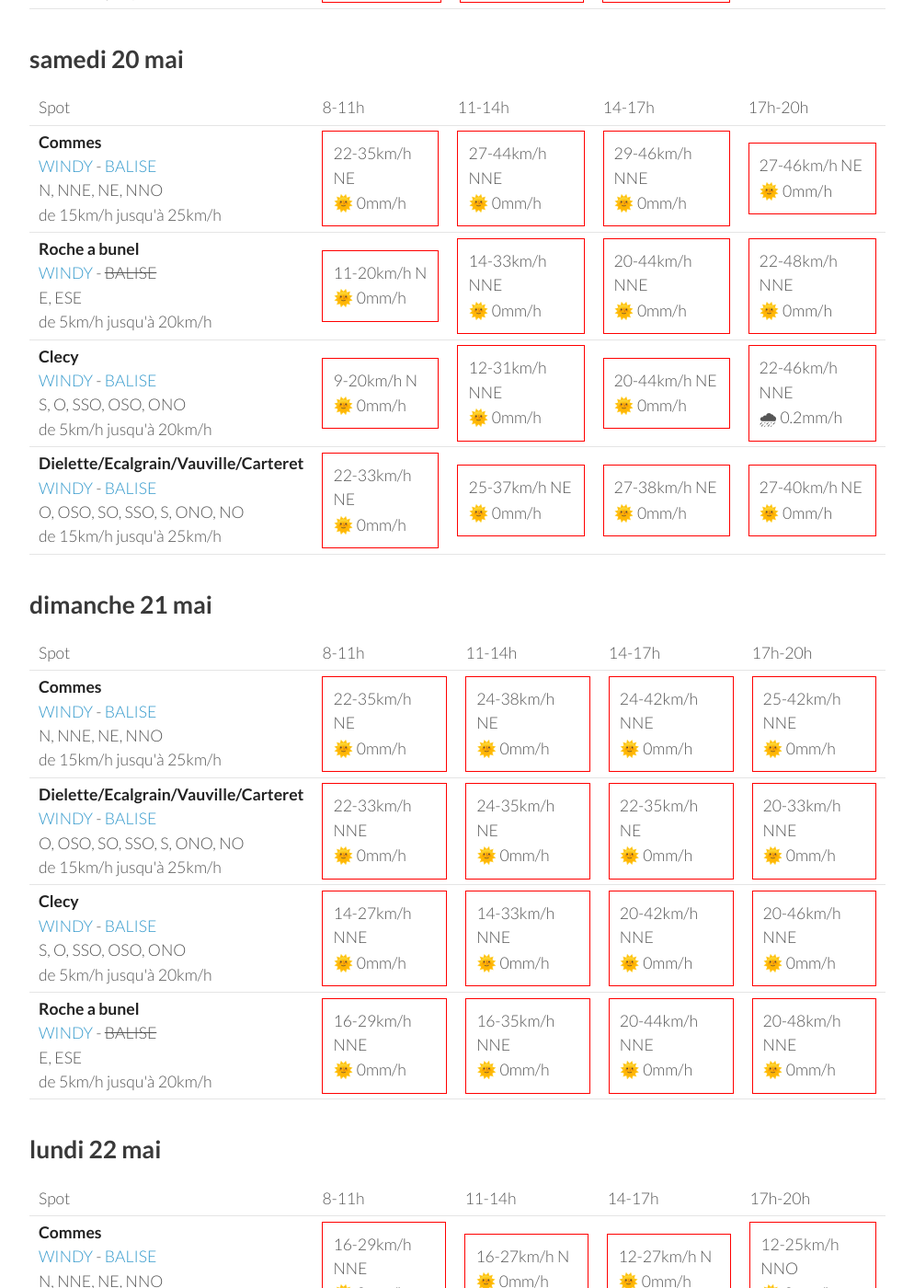
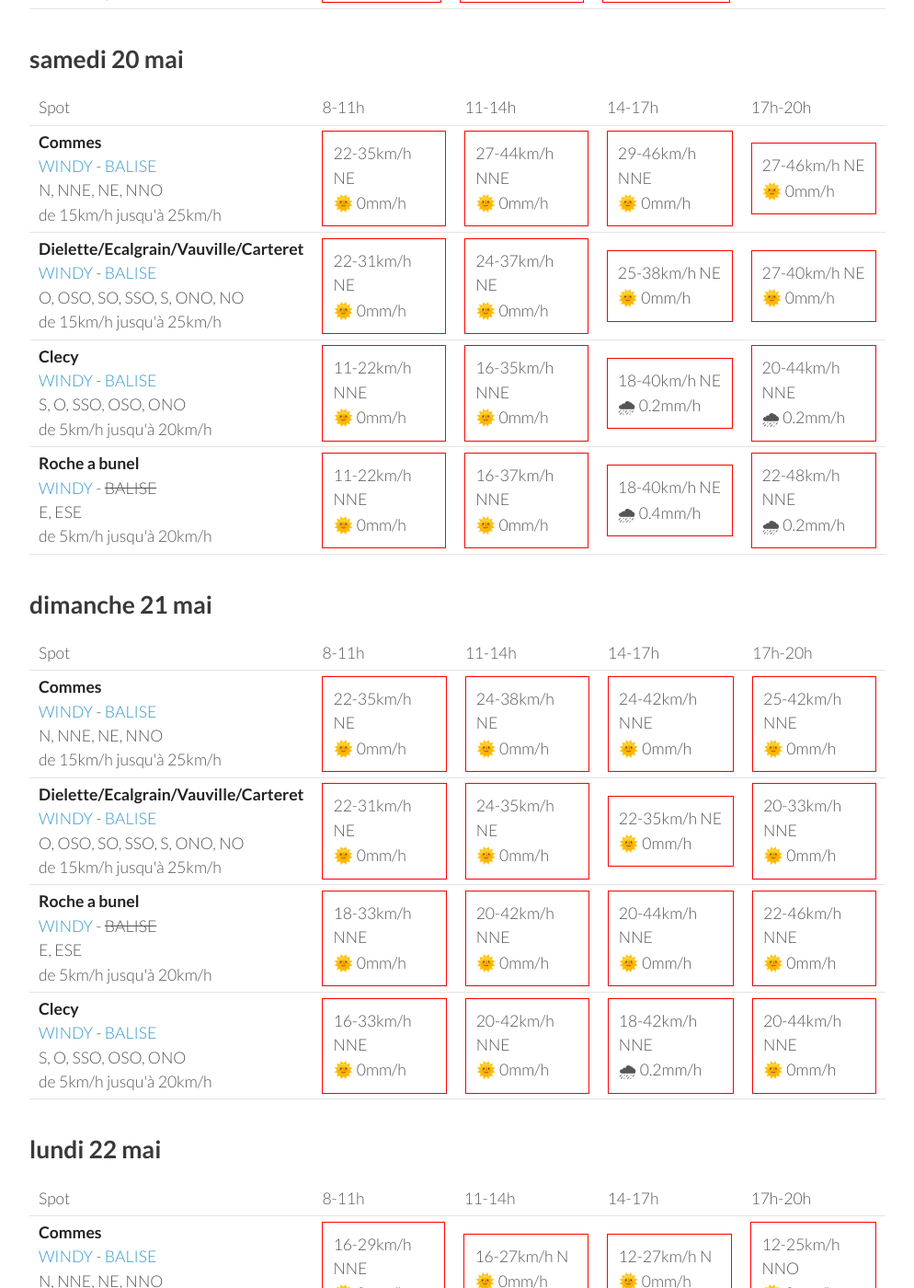
Before and after one commit to parapente-dans-le-nord/parapente-dans-le-nord.github.io, a Jekyll site: the page built from normandie.markdown, in a window 1280 px wide and 1400 px high, scrolled down 1425 px. Shown: the whole window at 92% size, without its empty margins (26-1020 px from the left). Built offline with Jekyll 4.4.1, drawn with Linux system fonts in a browser that asks for light colours; some of the changed text lies outside the part shown.

Commit message:
update index.markdown

```diff
--- a/normandie.markdown
+++ b/normandie.markdown
@@ -144,32 +144,32 @@ page mise à jour le jeudi 18 mai 06:46
 
     </tr>
 <tr>
-        <td><strong>Roche a bunel</strong><br><a href="https://windy.com/48.993/-0.499?48.580,-0.499,8">WINDY</a> - <span class="no-balise"> BALISE </span><br> <span class="vent-favorable">E, ESE</span><br><span class="force-vent">de 5km/h jusqu'à 20km/h</span> </td>
+        <td><strong>Dielette/Ecalgrain/Vauville/Carteret</strong><br><a href="https://windy.com/49.650/-1.856?49.243,-1.856,8">WINDY</a> - <span class=""><a href="http://www.balisemeteo.com/balise.php?idBalise=81">BALISE</a> </span><br> <span class="vent-favorable">O, OSO, SO, SSO, S, ONO, NO</span><br><span class="force-vent">de 15km/h jusqu'à 25km/h</span> </td>
 
-            <td><div class="not-flyable"><p>11-20km/h N</p><p>🌞 0mm/h</p></div></td>
-            <td><div class="not-flyable"><p>14-33km/h NNE</p><p>🌞 0mm/h</p></div></td>
-            <td><div class="not-flyable"><p>20-44km/h NNE</p><p>🌞 0mm/h</p></div></td>
-            <td><div class="not-flyable"><p>22-48km/h NNE</p><p>🌞 0mm/h</p></div></td>
+            <td><div class="not-flyable"><p>22-31km/h NE</p><p>🌞 0mm/h</p></div></td>
+            <td><div class="not-flyable"><p>24-37km/h NE</p><p>🌞 0mm/h</p></div></td>
+            <td><div class="not-flyable"><p>25-38km/h NE</p><p>🌞 0mm/h</p></div></td>
+            <td><div class="not-flyable"><p>27-40km/h NE</p><p>🌞 0mm/h</p></div></td>
 
 
     </tr>
 <tr>
         <td><strong>Clecy</strong><br><a href="https://windy.com/48.929/-0.470?48.516,-0.470,8">WINDY</a> - <span class=""><a href="http://www.balisemeteo.com/balise.php?idBalise=122">BALISE</a> </span><br> <span class="vent-favorable">S, O, SSO, OSO, ONO</span><br><span class="force-vent">de 5km/h jusqu'à 20km/h</span> </td>
 
-            <td><div class="not-flyable"><p>9-20km/h N</p><p>🌞 0mm/h</p></div></td>
-            <td><div class="not-flyable"><p>12-31km/h NNE</p><p>🌞 0mm/h</p></div></td>
-            <td><div class="not-flyable"><p>20-44km/h NE</p><p>🌞 0mm/h</p></div></td>
-            <td><div class="not-flyable"><p>22-46km/h NNE</p><p>🌧 0.2mm/h</p></div></td>
+            <td><div class="not-flyable"><p>11-22km/h NNE</p><p>🌞 0mm/h</p></div></td>
+            <td><div class="not-flyable"><p>16-35km/h NNE</p><p>🌞 0mm/h</p></div></td>
+            <td><div class="not-flyable"><p>18-40km/h NE</p><p>🌧 0.2mm/h</p></div></td>
+            <td><div class="not-flyable"><p>20-44km/h NNE</p><p>🌧 0.2mm/h</p></div></td>
 
 
     </tr>
 <tr>
-        <td><strong>Dielette/Ecalgrain/Vauville/Carteret</strong><br><a href="https://windy.com/49.650/-1.856?49.243,-1.856,8">WINDY</a> - <span class=""><a href="http://www.balisemeteo.com/balise.php?idBalise=81">BALISE</a> </span><br> <span class="vent-favorable">O, OSO, SO, SSO, S, ONO, NO</span><br><span class="force-vent">de 15km/h jusqu'à 25km/h</span> </td>
+        <td><strong>Roche a bunel</strong><br><a href="https://windy.com/48.993/-0.499?48.580,-0.499,8">WINDY</a> - <span class="no-balise"> BALISE </span><br> <span class="vent-favorable">E, ESE</span><br><span class="force-vent">de 5km/h jusqu'à 20km/h</span> </td>
 
-            <td><div class="not-flyable"><p>22-33km/h NE</p><p>🌞 0mm/h</p></div></td>
-            <td><div class="not-flyable"><p>25-37km/h NE</p><p>🌞 0mm/h</p></div></td>
-            <td><div class="not-flyable"><p>27-38km/h NE</p><p>🌞 0mm/h</p></div></td>
-            <td><div class="not-flyable"><p>27-40km/h NE</p><p>🌞 0mm/h</p></div></td>
+            <td><div class="not-flyable"><p>11-22km/h NNE</p><p>🌞 0mm/h</p></div></td>
+            <td><div class="not-flyable"><p>16-37km/h NNE</p><p>🌞 0mm/h</p></div></td>
+            <td><div class="not-flyable"><p>18-40km/h NE</p><p>🌧 0.4mm/h</p></div></td>
+            <td><div class="not-flyable"><p>22-48km/h NNE</p><p>🌧 0.2mm/h</p></div></td>
 
 
     </tr>
@@ -202,7 +202,7 @@ page mise à jour le jeudi 18 mai 06:46
 <tr>
         <td><strong>Dielette/Ecalgrain/Vauville/Carteret</strong><br><a href="https://windy.com/49.650/-1.856?49.243,-1.856,8">WINDY</a> - <span class=""><a href="http://www.balisemeteo.com/balise.php?idBalise=81">BALISE</a> </span><br> <span class="vent-favorable">O, OSO, SO, SSO, S, ONO, NO</span><br><span class="force-vent">de 15km/h jusqu'à 25km/h</span> </td>
 
-            <td><div class="not-flyable"><p>22-33km/h NNE</p><p>🌞 0mm/h</p></div></td>
+            <td><div class="not-flyable"><p>22-31km/h NE</p><p>🌞 0mm/h</p></div></td>
             <td><div class="not-flyable"><p>24-35km/h NE</p><p>🌞 0mm/h</p></div></td>
             <td><div class="not-flyable"><p>22-35km/h NE</p><p>🌞 0mm/h</p></div></td>
             <td><div class="not-flyable"><p>20-33km/h NNE</p><p>🌞 0mm/h</p></div></td>
@@ -210,22 +210,22 @@ page mise à jour le jeudi 18 mai 06:46
 
     </tr>
 <tr>
-        <td><strong>Clecy</strong><br><a href="https://windy.com/48.929/-0.470?48.516,-0.470,8">WINDY</a> - <span class=""><a href="http://www.balisemeteo.com/balise.php?idBalise=122">BALISE</a> </span><br> <span class="vent-favorable">S, O, SSO, OSO, ONO</span><br><span class="force-vent">de 5km/h jusqu'à 20km/h</span> </td>
+        <td><strong>Roche a bunel</strong><br><a href="https://windy.com/48.993/-0.499?48.580,-0.499,8">WINDY</a> - <span class="no-balise"> BALISE </span><br> <span class="vent-favorable">E, ESE</span><br><span class="force-vent">de 5km/h jusqu'à 20km/h</span> </td>
 
-            <td><div class="not-flyable"><p>14-27km/h NNE</p><p>🌞 0mm/h</p></div></td>
-            <td><div class="not-flyable"><p>14-33km/h NNE</p><p>🌞 0mm/h</p></div></td>
+            <td><div class="not-flyable"><p>18-33km/h NNE</p><p>🌞 0mm/h</p></div></td>
             <td><div class="not-flyable"><p>20-42km/h NNE</p><p>🌞 0mm/h</p></div></td>
-            <td><div class="not-flyable"><p>20-46km/h NNE</p><p>🌞 0mm/h</p></div></td>
+            <td><div class="not-flyable"><p>20-44km/h NNE</p><p>🌞 0mm/h</p></div></td>
+            <td><div class="not-flyable"><p>22-46km/h NNE</p><p>🌞 0mm/h</p></div></td>
 
 
     </tr>
 <tr>
-        <td><strong>Roche a bunel</strong><br><a href="https://windy.com/48.993/-0.499?48.580,-0.499,8">WINDY</a> - <span class="no-balise"> BALISE </span><br> <span class="vent-favorable">E, ESE</span><br><span class="force-vent">de 5km/h jusqu'à 20km/h</span> </td>
+        <td><strong>Clecy</strong><br><a href="https://windy.com/48.929/-0.470?48.516,-0.470,8">WINDY</a> - <span class=""><a href="http://www.balisemeteo.com/balise.php?idBalise=122">BALISE</a> </span><br> <span class="vent-favorable">S, O, SSO, OSO, ONO</span><br><span class="force-vent">de 5km/h jusqu'à 20km/h</span> </td>
 
-            <td><div class="not-flyable"><p>16-29km/h NNE</p><p>🌞 0mm/h</p></div></td>
-            <td><div class="not-flyable"><p>16-35km/h NNE</p><p>🌞 0mm/h</p></div></td>
+            <td><div class="not-flyable"><p>16-33km/h NNE</p><p>🌞 0mm/h</p></div></td>
+            <td><div class="not-flyable"><p>20-42km/h NNE</p><p>🌞 0mm/h</p></div></td>
+            <td><div class="not-flyable"><p>18-42km/h NNE</p><p>🌧 0.2mm/h</p></div></td>
             <td><div class="not-flyable"><p>20-44km/h NNE</p><p>🌞 0mm/h</p></div></td>
-            <td><div class="not-flyable"><p>20-48km/h NNE</p><p>🌞 0mm/h</p></div></td>
 
 
     </tr>
@@ -258,10 +258,10 @@ page mise à jour le jeudi 18 mai 06:46
 <tr>
         <td><strong>Dielette/Ecalgrain/Vauville/Carteret</strong><br><a href="https://windy.com/49.650/-1.856?49.243,-1.856,8">WINDY</a> - <span class=""><a href="http://www.balisemeteo.com/balise.php?idBalise=81">BALISE</a> </span><br> <span class="vent-favorable">O, OSO, SO, SSO, S, ONO, NO</span><br><span class="force-vent">de 15km/h jusqu'à 25km/h</span> </td>
 
-            <td><div class="not-flyable"><p>18-25km/h NNE</p><p>🌞 0mm/h</p></div></td>
-            <td><div class="not-flyable"><p>20-31km/h NNE</p><p>🌞 0mm/h</p></div></td>
-            <td><div class="not-flyable"><p>18-29km/h NNE</p><p>🌞 0mm/h</p></div></td>
-            <td><div class="not-flyable"><p>16-25km/h N</p><p>🌞 0mm/h</p></div></td>
+            <td><div class="not-flyable"><p>22-31km/h NNE</p><p>🌞 0mm/h</p></div></td>
+            <td><div class="not-flyable"><p>24-37km/h NE</p><p>🌞 0mm/h</p></div></td>
+            <td><div class="not-flyable"><p>22-37km/h NE</p><p>🌞 0mm/h</p></div></td>
+            <td><div class="not-flyable"><p>18-33km/h NNE</p><p>🌞 0mm/h</p></div></td>
 
 
     </tr>
@@ -269,19 +269,19 @@ page mise à jour le jeudi 18 mai 06:46
         <td><strong>Clecy</strong><br><a href="https://windy.com/48.929/-0.470?48.516,-0.470,8">WINDY</a> - <span class=""><a href="http://www.balisemeteo.com/balise.php?idBalise=122">BALISE</a> </span><br> <span class="vent-favorable">S, O, SSO, OSO, ONO</span><br><span class="force-vent">de 5km/h jusqu'à 20km/h</span> </td>
 
             <td><div class="not-flyable"><p>16-33km/h NNE</p><p>🌞 0mm/h</p></div></td>
-            <td><div class="not-flyable"><p>14-33km/h N</p><p>🌞 0mm/h</p></div></td>
-            <td><div class="not-flyable"><p>14-35km/h N</p><p>🌞 0mm/h</p></div></td>
-            <td><div class="not-flyable"><p>14-33km/h N</p><p>🌞 0mm/h</p></div></td>
+            <td><div class="not-flyable"><p>16-38km/h NNE</p><p>🌧 0.7mm/h</p></div></td>
+            <td><div class="not-flyable"><p>16-37km/h NNE</p><p>🌧 0.8mm/h</p></div></td>
+            <td><div class="not-flyable"><p>16-37km/h NNE</p><p>🌞 0mm/h</p></div></td>
 
 
     </tr>
 <tr>
         <td><strong>Roche a bunel</strong><br><a href="https://windy.com/48.993/-0.499?48.580,-0.499,8">WINDY</a> - <span class="no-balise"> BALISE </span><br> <span class="vent-favorable">E, ESE</span><br><span class="force-vent">de 5km/h jusqu'à 20km/h</span> </td>
 
-            <td><div class="not-flyable"><p>16-33km/h NNE</p><p>🌞 0mm/h</p></div></td>
-            <td><div class="not-flyable"><p>16-33km/h N</p><p>🌞 0mm/h</p></div></td>
-            <td><div class="not-flyable"><p>14-35km/h N</p><p>🌞 0mm/h</p></div></td>
-            <td><div class="not-flyable"><p>14-33km/h N</p><p>🌞 0mm/h</p></div></td>
+            <td><div class="not-flyable"><p>18-35km/h NNE</p><p>🌞 0mm/h</p></div></td>
+            <td><div class="not-flyable"><p>18-38km/h NNE</p><p>🌧 0.8mm/h</p></div></td>
+            <td><div class="not-flyable"><p>18-38km/h NNE</p><p>🌧 0.5mm/h</p></div></td>
+            <td><div class="not-flyable"><p>18-40km/h NNE</p><p>🌞 0mm/h</p></div></td>
 
 
     </tr>
@@ -289,3 +289,49 @@ page mise à jour le jeudi 18 mai 06:46
 </tbody>
 </table>
 {:/}
+## mardi 23 mai
+
+{::nomarkdown}
+<table>
+  <tbody>
+    <tr>
+      <td>Spot</td>
+      <td>8-11h</td>
+      <td>11-14h</td>
+      <td>14-17h</td>
+      <td>17h-20h</td>
+    </tr>
+<tr>
+        <td><strong>Dielette/Ecalgrain/Vauville/Carteret</strong><br><a href="https://windy.com/49.650/-1.856?49.243,-1.856,8">WINDY</a> - <span class=""><a href="http://www.balisemeteo.com/balise.php?idBalise=81">BALISE</a> </span><br> <span class="vent-favorable">O, OSO, SO, SSO, S, ONO, NO</span><br><span class="force-vent">de 15km/h jusqu'à 25km/h</span> </td>
+
+            <td><div class="not-flyable"><p>24-35km/h NNE</p><p>🌞 0mm/h</p></div></td>
+            <td><div class="not-flyable"><p>25-38km/h NNE</p><p>🌞 0mm/h</p></div></td>
+            <td><div class="not-flyable"><p>25-38km/h NNE</p><p>🌞 0mm/h</p></div></td>
+            <td><div class="not-flyable"><p>18-37km/h NE</p><p>🌞 0mm/h</p></div></td>
+
+
+    </tr>
+<tr>
+        <td><strong>Clecy</strong><br><a href="https://windy.com/48.929/-0.470?48.516,-0.470,8">WINDY</a> - <span class=""><a href="http://www.balisemeteo.com/balise.php?idBalise=122">BALISE</a> </span><br> <span class="vent-favorable">S, O, SSO, OSO, ONO</span><br><span class="force-vent">de 5km/h jusqu'à 20km/h</span> </td>
+
+            <td><div class="not-flyable"><p>16-31km/h NNE</p><p>🌞 0mm/h</p></div></td>
+            <td><div class="not-flyable"><p>18-38km/h NNE</p><p>🌞 0mm/h</p></div></td>
+            <td><div class="not-flyable"><p>16-38km/h NNE</p><p>🌞 0mm/h</p></div></td>
+            <td><div class="not-flyable"><p>22-46km/h NNE</p><p>🌞 0mm/h</p></div></td>
+
+
+    </tr>
+<tr>
+        <td><strong>Roche a bunel</strong><br><a href="https://windy.com/48.993/-0.499?48.580,-0.499,8">WINDY</a> - <span class="no-balise"> BALISE </span><br> <span class="vent-favorable">E, ESE</span><br><span class="force-vent">de 5km/h jusqu'à 20km/h</span> </td>
+
+            <td><div class="not-flyable"><p>18-35km/h NNE</p><p>🌞 0mm/h</p></div></td>
+            <td><div class="not-flyable"><p>18-38km/h NNE</p><p>🌞 0mm/h</p></div></td>
+            <td><div class="not-flyable"><p>18-38km/h NNE</p><p>🌞 0mm/h</p></div></td>
+            <td><div class="not-flyable"><p>22-46km/h NNE</p><p>🌞 0mm/h</p></div></td>
+
+
+    </tr>
+
+</tbody>
+</table>
+{:/}
```
Also changed, not shown: other parts of normandie.markdown (+1 -1 lines).
